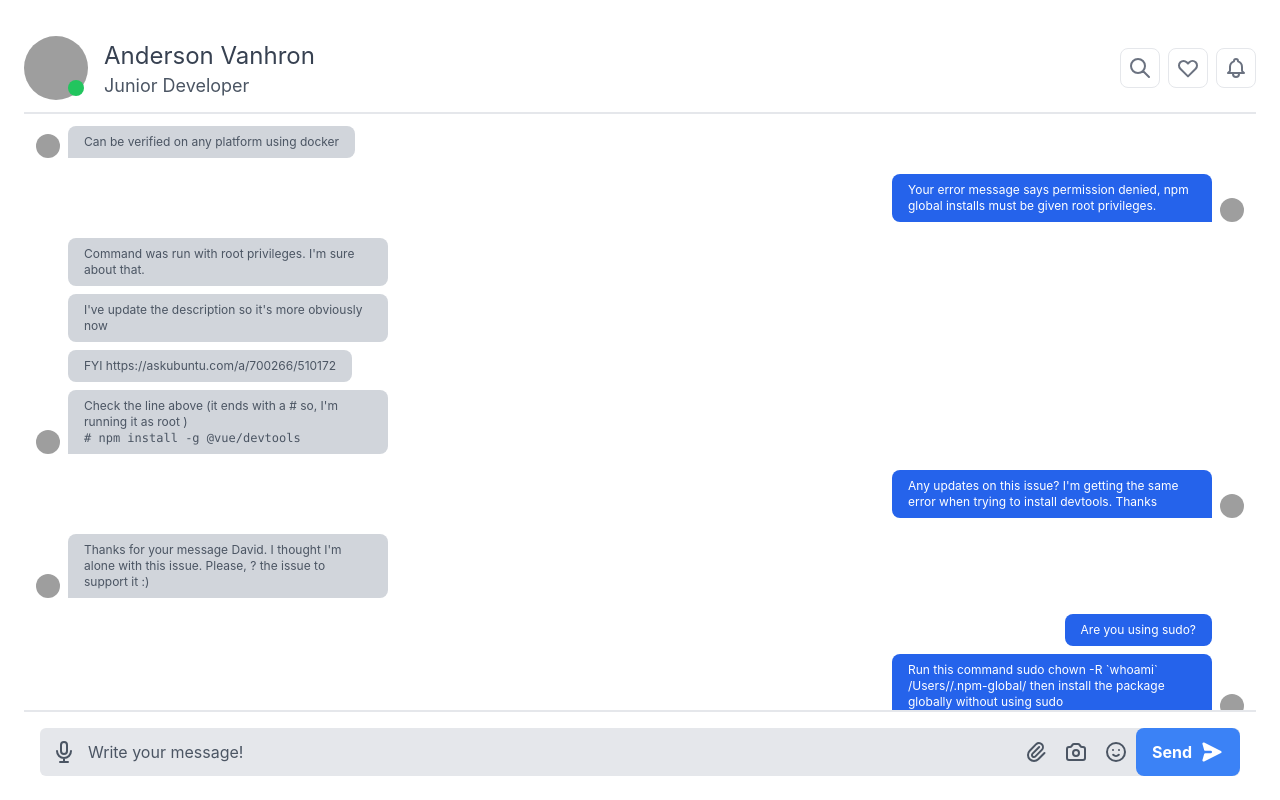
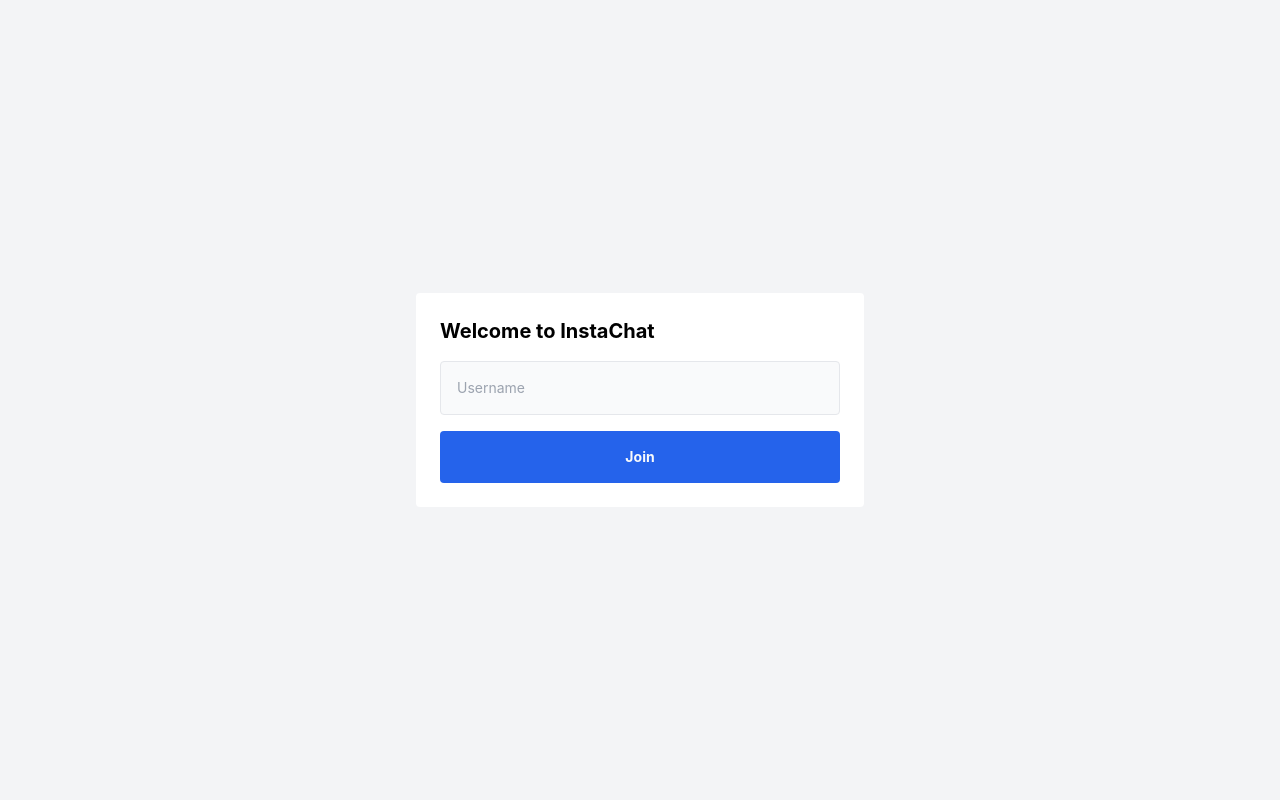
Before and after one commit to dhrutigandhi05/Instachat-UI, a React (Create React App) app: page / in a window 1280 px wide. Built offline with nearby package versions, Linux system fonts and the light colour scheme; grey boxes are pictures that could not be loaded.

Commit message:
join page

```diff
--- a/src/App.tsx
+++ b/src/App.tsx
@@ -1,8 +1,15 @@
-import React from 'react';
+import React, { useState } from 'react';
 import logo from './logo.svg';
 import './App.css';
+import Join from './login';
 
 function App() {
+  const [nickname, setNickname] = useState("");
+
+  if (nickname === "") {
+    return <Join />
+  }
+
   return (
     <div className="flex-1 p:2 sm:p-6 justify-between flex flex-col h-screen">
       <div className="flex sm:items-center justify-between py-3 border-b-2 border-gray-200">
--- /dev/null
+++ b/src/login.tsx
@@ -0,0 +1,21 @@
+import React from "react";
+
+const Join = () => {
+    return(
+        <section className="flex justify-center items-center h-screen bg-gray-100">
+            <div className="max-w-md w-full bg-white rounded p-6 space-y-4">
+                <div className="mb-4">
+                    <h2 className="text-xl font-bold">Welcome to InstaChat</h2>
+                </div>
+                <div>
+                    <input className="w-full p-4 text-sm bg-gray-50 focus:outline-none border border-gray-200 rounded text-gray-600" type="text" placeholder="Username"/>
+                </div>
+                <div>
+                    <button className="w-full py-4 bg-blue-600 hover:bg-blue-700 rounded text-sm font-bold text-gray-50 transition duration-200">Join</button>
+                </div>
+            </div>
+        </section>
+    );
+};
+
+export default Join;
```
